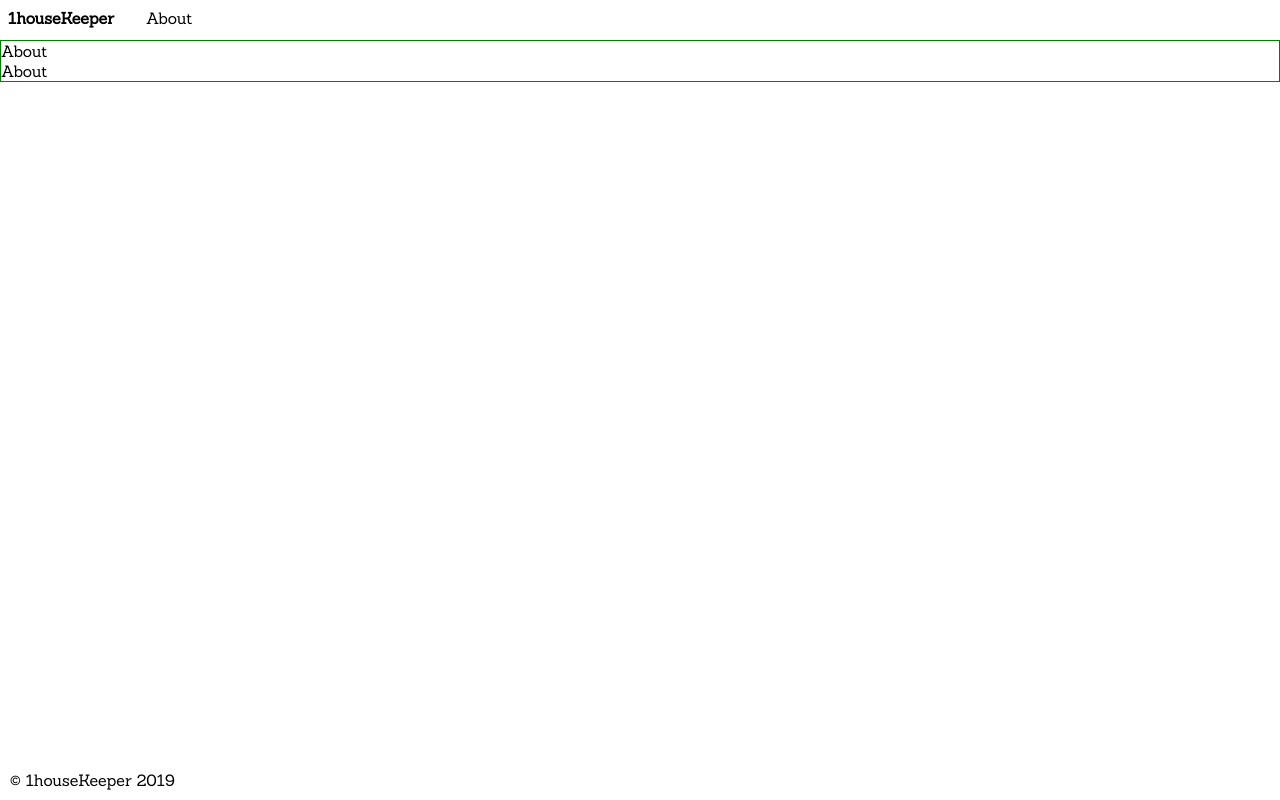
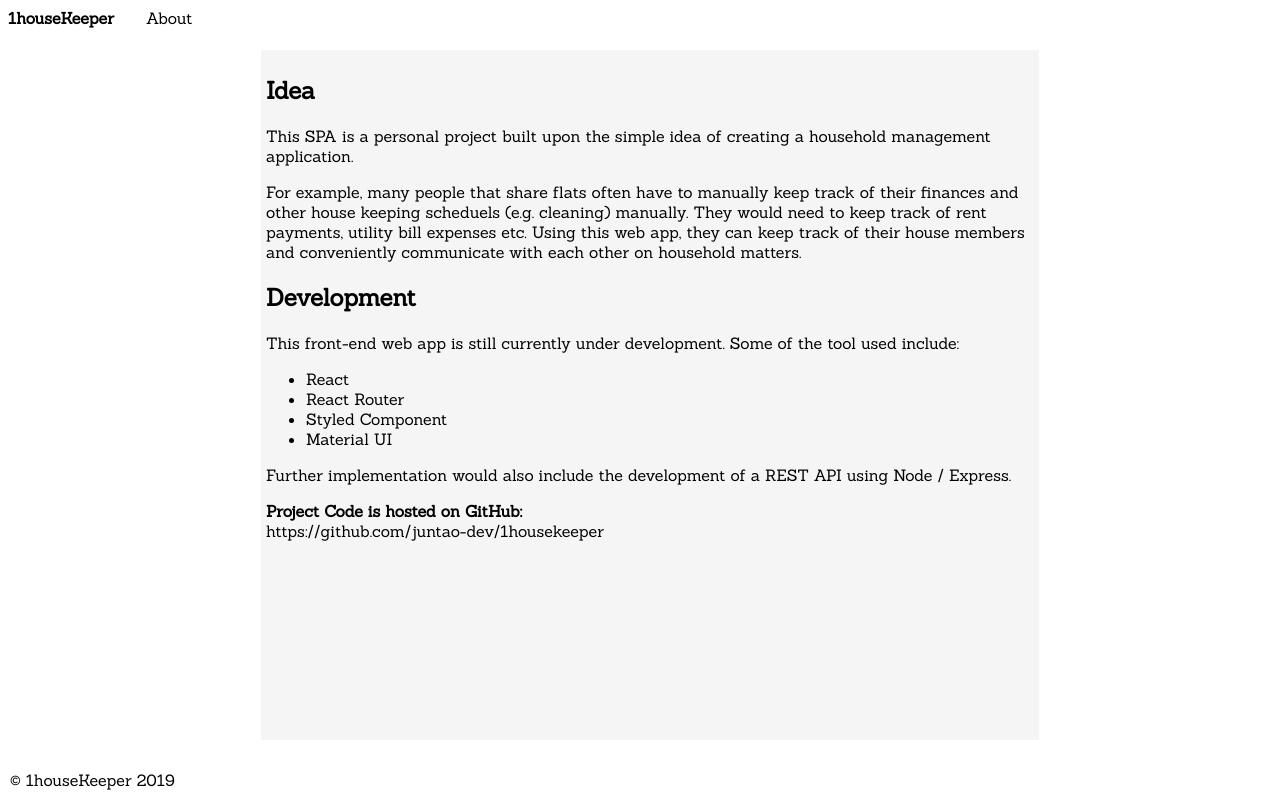
Before and after one commit to juntao-dev/1housekeeper, a React (Create React App) app in the folder 1housekeeper-front/: page /about in a window 1280 px wide. Built offline with nearby package versions, Linux system fonts and the light colour scheme.

Commit message:
feature/10 update about page

```diff
--- a/1housekeeper-front/src/Components/AboutPage/AboutPage.js
+++ b/1housekeeper-front/src/Components/AboutPage/AboutPage.js
@@ -2,15 +2,55 @@ import React from "react";
 import styled from "styled-components";
 
 const AboutPageWrapper = styled.div`
-  border: 1px solid green;
-  height: 100%;
+  /* border: 1px solid green; */
+  background-color: whitesmoke;
+  position: absolute;
+  margin: 10px;
+  width: 60vw;
+  left: 50%;
+  transform: translateX(-50%);
+  padding: 5px;
+  height: 85vh;
 `;
 
 const AboutPage = props => {
   return (
     <AboutPageWrapper>
-      <div>About</div>
-      <div>About</div>
+      <h2>Idea</h2>
+      <p>
+        This SPA is a personal project built upon the simple idea of creating a
+        household management application.
+      </p>
+      <p>
+        For example, many people that share flats often have to manually keep
+        track of their finances and other house keeping scheduels (e.g.
+        cleaning) manually. They would need to keep track of rent payments,
+        utility bill expenses etc. Using this web app, they can keep track of
+        their house members and conveniently communicate with each other on
+        household matters.
+      </p>
+      <h2>Development</h2>
+      <p>
+        This front-end web app is still currently under development. Some of the
+        tool used include:
+      </p>
+      <ul>
+        <li>React</li>
+        <li>React Router</li>
+        <li>Styled Component</li>
+        <li>Material UI</li>
+      </ul>
+      <p>
+        Further implementation would also include the development of a REST API
+        using Node / Express.
+      </p>
+      <p>
+        <strong>Project Code is hosted on GitHub: </strong>
+        <br />
+        <a href="https://github.com/juntao-dev/1housekeeper/">
+          https://github.com/juntao-dev/1housekeeper
+        </a>
+      </p>
     </AboutPageWrapper>
   );
 };
```
